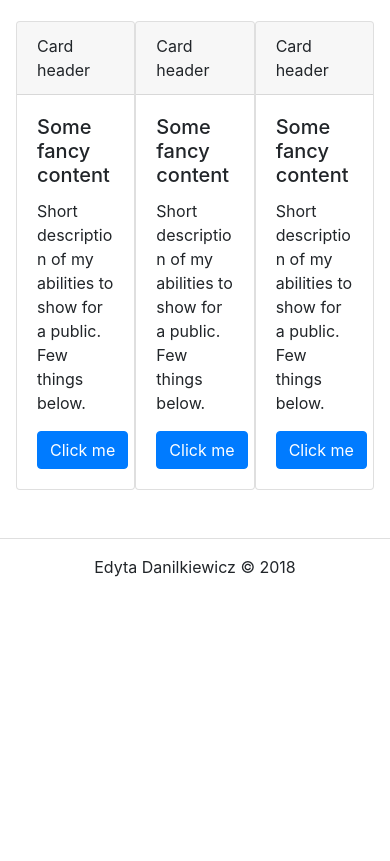
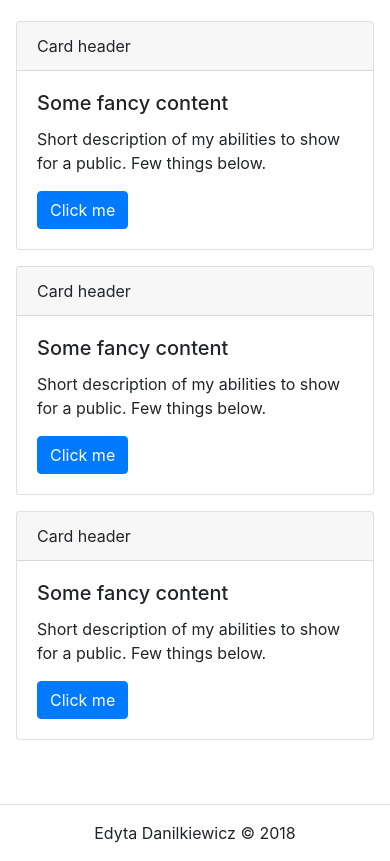
Before and after one commit to edyta-danilkiewicz/html-css, a website: page index.html in a window 390 px wide. Shown: the part 83-944 px from the top of the page. Before the commit the page ends 844 px from the top, so only its background shows below. Drawn offline with nearby package versions, Linux system fonts and the light colour scheme; files that its build step writes are made by us from their sources.

Commit message:
Add RWD, mobile version home page

```diff
--- a/index.html
+++ b/index.html
@@ -1,6 +1,7 @@
 <!DOCTYPE html>
 <html lang="en">
 <head>
+  <meta name="viewport" content="width=device-width, initial-scale=1, shrink-to-fit=no">
   <script src="src/js/popper.js"></script>
   <script src="src/js/jquery.min.js"></script>
   <script src="src/js/bootstrap.min.js"></script>
@@ -27,7 +28,7 @@
   <main class="m-3">
     <h1>Home page</h1>
     <div class="card-box mt-4">
-      <div class="card">
+      <div class="card mb-3 mb-lg-0">
         <div class="card-header">
           Card header
         </div>
@@ -43,7 +44,7 @@
           </a>
         </div>
       </div>
-      <div class="card">
+      <div class="card mb-3 mb-lg-0">
         <div class="card-header">
           Card header
         </div>
@@ -59,7 +60,7 @@
           </a>
         </div>
       </div>
-      <div class="card">
+      <div class="card mb-3 mb-lg-0">
         <div class="card-header">
           Card header
         </div>
@@ -77,7 +78,7 @@
       </div>
     </div>
   </main>
-  <footer class="mt-5 pt-3">
+  <footer class="mt-5 py-3">
     Edyta Danilkiewicz &copy; 2018
   </footer>
 </body>
--- a/scss/main.scss
+++ b/scss/main.scss
@@ -6,6 +6,17 @@ main {
   .card-box {
     display: flex;
     justify-content: space-around;
+    flex-wrap: wrap;
+    flex-direction: column;
+
+    @include media-breakpoint-up(lg) {
+      flex-direction: row;
+    }
+
+    .card {
+      flex-basis: 30%;
+      min-width: 300px;
+    }
   }
 }
 
```
